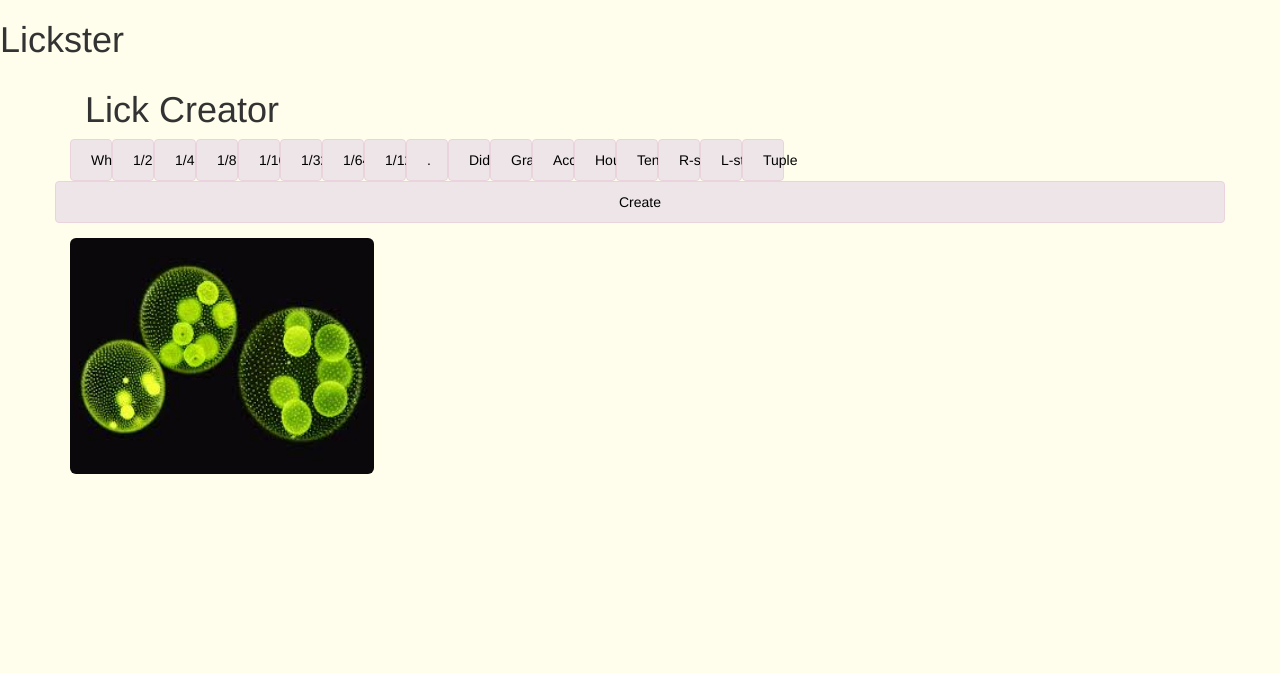
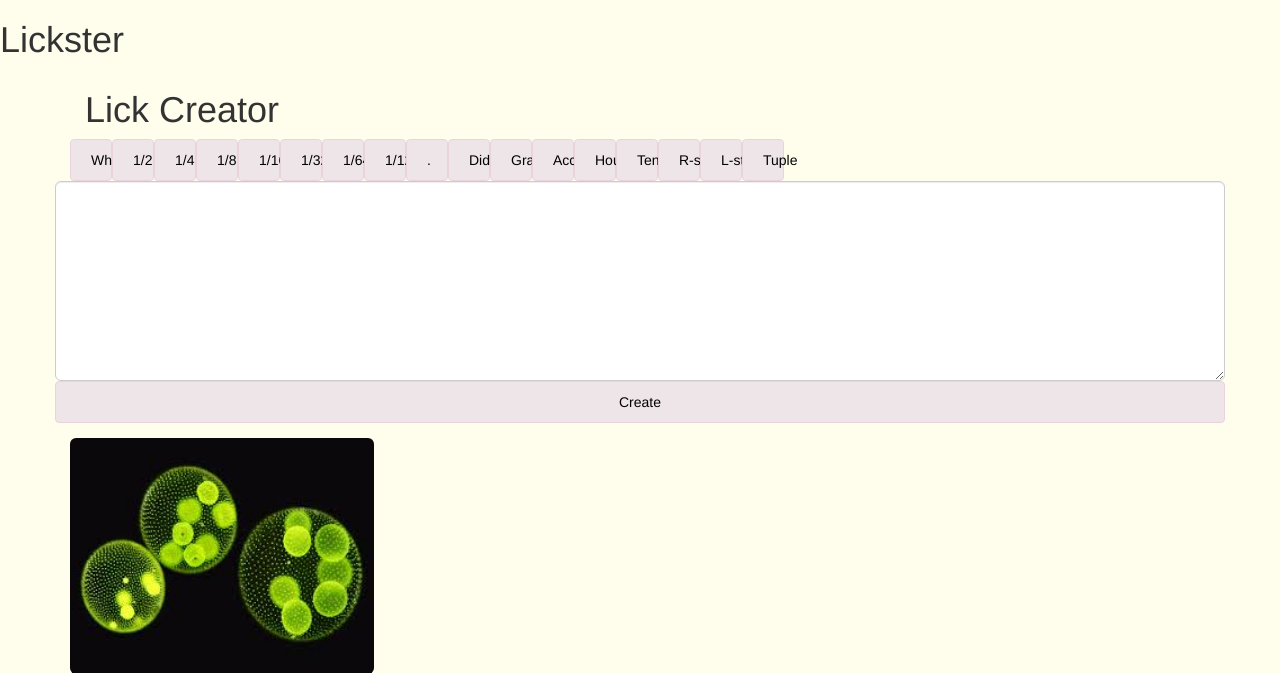
Before and after one commit to willsherwood/music-hacks-17, a Flask app: page / in a window 1280 px wide. Shown: the top 673 px of the page. Run offline with Flask 2, Linux system fonts and the light colour scheme; some libraries are stand-ins or nearby versions.

Commit message:
add the textbox back

```diff
--- a/templates/index.html
+++ b/templates/index.html
@@ -57,6 +57,8 @@
       </div>
       <div class="row">
         <div class="form-group">
+<textarea class="form-control input-lg" id="comment" type="text" style= "height: 200px; font-size: 30px; font-family: monospace;"></textarea>
+
           <button type="button" class="btn btn-primary btn-block" id="Create-btn" style="padding: 10px 20px; background-color: #EEE5E9; border-color: #EAD3DD; color:#000000">Create</button>
 
 </div> <!-- /container -->
```
